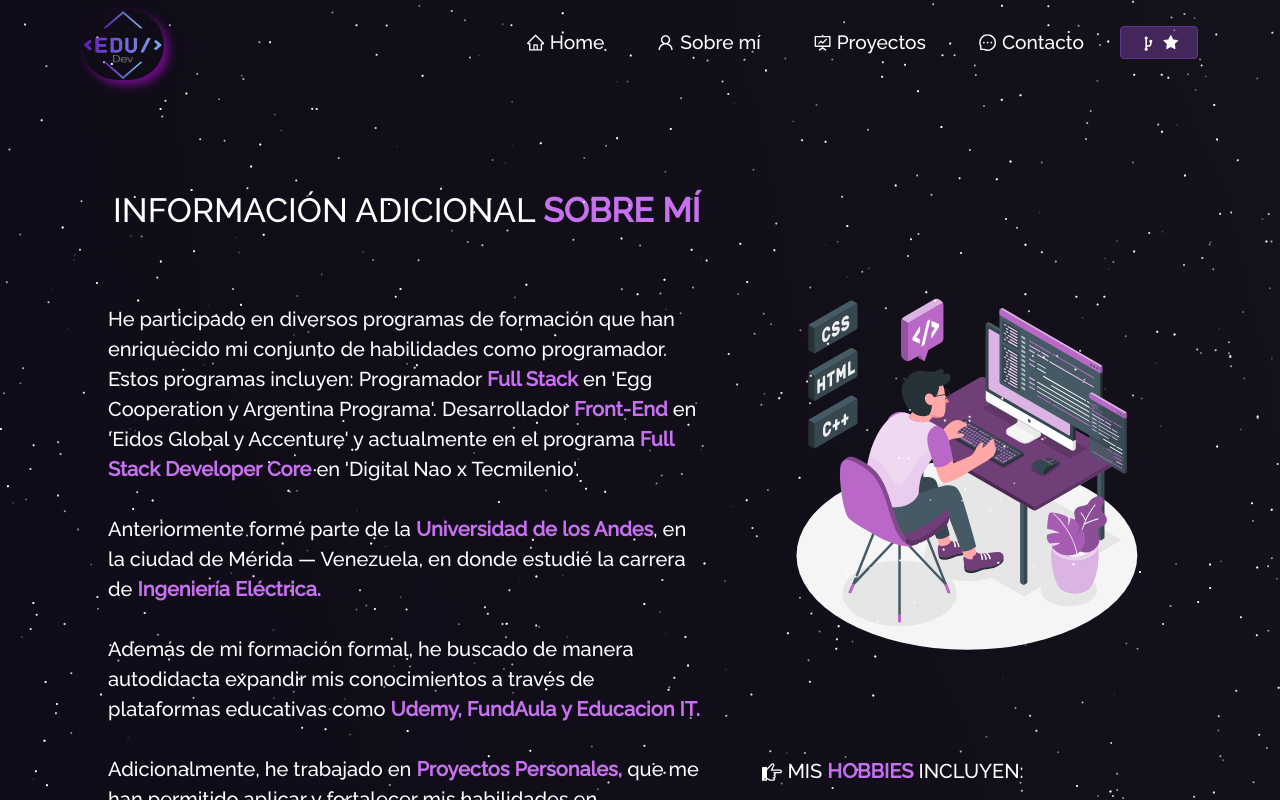
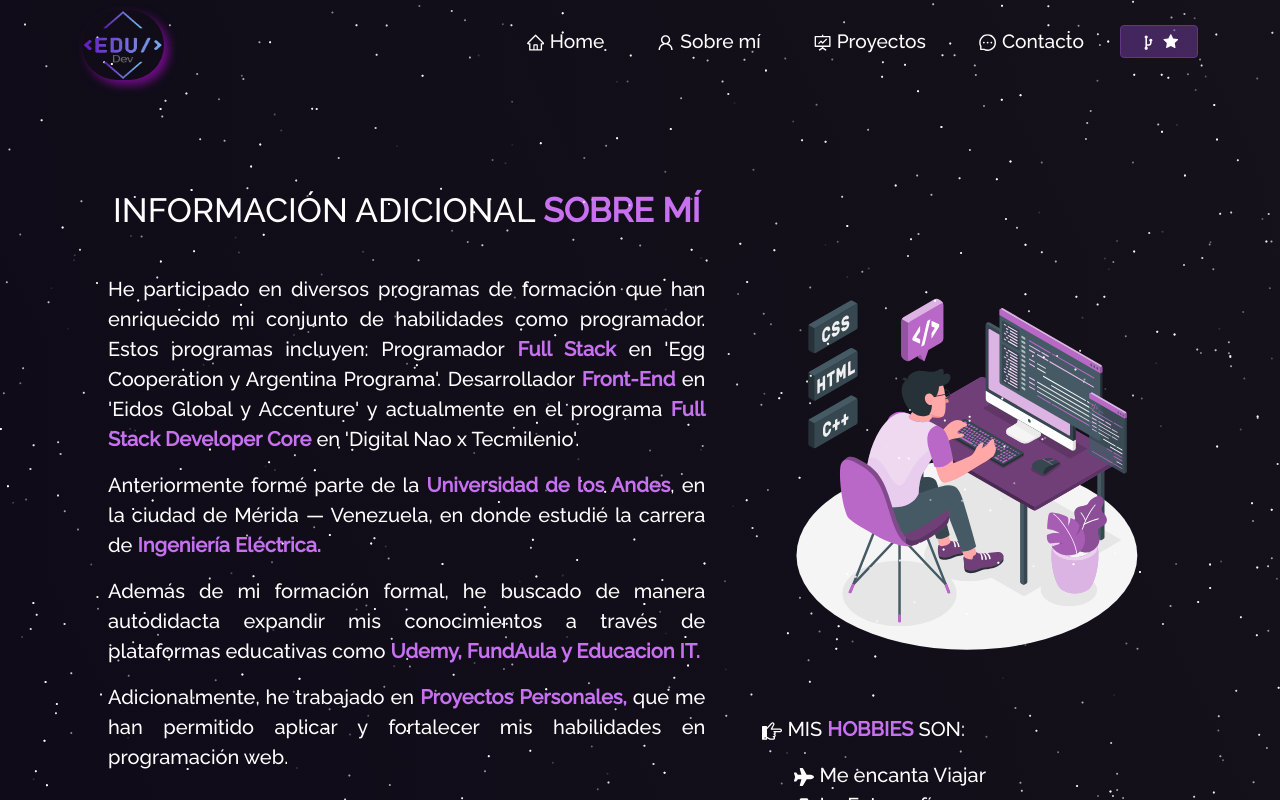
Before and after one commit to eduardoe92/WebSite, a React (Create React App) app: page /about in a window 1280 px wide. Shown: the top 800 px of the page. Built offline with nearby package versions, Linux system fonts and the light colour scheme.

Commit message:
optimización

```diff
--- a/src/components/About/About.jsx
+++ b/src/components/About/About.jsx
@@ -19,7 +19,7 @@ function About() {
             style={{
               justifyContent: "center",
               paddingTop: "30px",
-              paddingBottom: "50px",
+              paddingBottom: "5px",
             }}
           >
             <h1 className= "text-uppercase"style={{ fontSize: "2.1em", paddingBottom: "20px" }}>
@@ -36,7 +36,7 @@ function About() {
               src={homeLogo}
               alt="home pic"
               className="img-fluid"
-              style={{ maxHeight: "380px", marginBottom: "18%" }}
+              style={{ maxHeight: "380px", marginBottom: "38px" }}
             />
             <Hobbies />
           </Col>
--- a/src/components/About/AboutCard.jsx
+++ b/src/components/About/AboutCard.jsx
@@ -1,52 +1,41 @@
 import React from "react";
 import Card from "react-bootstrap/Card";
-import { FaArrowsAlt, FaCalendar, FaCogs, FaComment, FaPaintBrush, FaSearch, FaUserFriends } from "react-icons/fa";
-import { ImPointRight } from "react-icons/im";
+import SoftSkills from "./SoftSkills";
 
 function AboutCard() {
-
-  const skills = [
-    { icon: <FaCogs />, text: "Pensamiento Lógico y Analítico" },
-    { icon: < FaComment />, text: "Comunicación Efectiva" },
-    { icon: < FaSearch />, text: "Atención a los Detalles" },
-    { icon: < FaCalendar />, text: "Gestión del Tiempo" },
-    { icon: < FaUserFriends />, text: "Trabajar en Equipo" },
-    { icon: < FaArrowsAlt />, text: "Adaptabilidad" },
-    { icon: < FaPaintBrush />, text: "Creatividad" },
-  ];
-
   return (
     <Card className="quote-card-view">
       <Card.Body>
-        <blockquote className="blockquote mb-0">
-          <p style={{ textAlign: "left" }}>
-            <br /> He participado en diversos programas de formación que han enriquecido mi conjunto de habilidades como programador.
-            Estos programas incluyen: Programador <strong className="purple">Full Stack</strong> en 'Egg Cooperation y Argentina Programa'.
-            Desarrollador <strong className="purple">Front-End</strong> en 'Eidos Global y Accenture' y actualmente en el programa
-            <strong className="purple"> Full Stack Developer Core</strong> en 'Digital Nao x Tecmilenio'.
-            <br />
-            <br/> Anteriormente formé parte de la <strong className="purple">Universidad de los Andes</strong>, en la ciudad de Mérida — Venezuela,
-            en donde estudié la carrera de <strong className="purple">Ingeniería Eléctrica.</strong>
-            <br/>
-            <br />
-            Además de mi formación formal, he buscado de manera autodidacta expandir mis conocimientos a través de plataformas educativas
-            como <strong className="purple">Udemy, FundAula y Educacion IT. </strong>
-            <br />
-            <br />
-            Adicionalmente, he trabajado en <strong className="purple">Proyectos Personales,</strong> que me han permitido aplicar y fortalecer
-            mis habilidades en programación web.
-            <br />
+        <blockquote className="blockquote mb-0" style={{ textAlign: "justify" }}>
+          <p>
+            He participado en diversos programas de formación que han
+            enriquecido mi conjunto de habilidades como programador. Estos
+            programas incluyen: Programador
+            <strong className="purple"> Full Stack</strong> en 'Egg Cooperation y
+            Argentina Programa'. Desarrollador
+            <strong className="purple"> Front-End</strong> en 'Eidos Global y
+            Accenture' y actualmente en el programa
+            <strong className="purple"> Full Stack Developer Core</strong> en
+            'Digital Nao x Tecmilenio'.
           </p>
-          <p className="about-activity text-uppercase">
-            <ImPointRight /> Poseo <strong className="purple">Habilidades</strong> en:
+          <p>
+            Anteriormente formé parte de la
+            <strong className="purple"> Universidad de los Andes</strong>, en la
+            ciudad de Mérida — Venezuela, en donde estudié la carrera de
+            <strong className="purple"> Ingeniería Eléctrica.</strong>
           </p>
-          <ul>
-            {skills.map((skill, index) => (
-              <li key={index} className="about-activity">
-                {skill.icon} {skill.text}
-              </li>
-            ))}
-          </ul>
+          <p>
+            Además de mi formación formal, he buscado de manera autodidacta
+            expandir mis conocimientos a través de plataformas educativas como
+            <strong className="purple"> Udemy, FundAula y Educacion IT. </strong>
+          </p>
+          <p>
+            Adicionalmente, he trabajado en
+            <strong className="purple"> Proyectos Personales,</strong> que me han
+            permitido aplicar y fortalecer mis habilidades en programación web.
+            <p />
+          </p>
+          <SoftSkills />
         </blockquote>
       </Card.Body>
     </Card>
--- a/src/components/About/Hobbies.jsx
+++ b/src/components/About/Hobbies.jsx
@@ -1,6 +1,13 @@
 import React from "react";
 import Card from "react-bootstrap/Card";
-import { FaBaseballBall, FaCamera, FaCar, FaFutbol, FaHeadphones, FaPlane } from "react-icons/fa";
+import {
+    FaBaseballBall,
+    FaCamera,
+    FaCar,
+    FaFutbol,
+    FaHeadphones,
+    FaPlane,
+} from "react-icons/fa";
 import { ImPointRight } from "react-icons/im";
 
 function Hobbies() {
@@ -10,7 +17,7 @@ function Hobbies() {
     { icon: <FaCar />, text: "La Fórmula 1" },
     { icon: <FaBaseballBall />, text: "El Béisbol" },
     { icon: <FaFutbol />, text: "El Fútbol" },
-        { icon: <FaHeadphones />, text: "El Rock" }
+    { icon: <FaHeadphones />, text: "El Rock" },
     ];
 
     return (
@@ -18,7 +25,7 @@ function Hobbies() {
         <Card.Body>
         <blockquote className="blockquote mb-0">
             <p className="about-activity text-uppercase">
-                        <ImPointRight /> Mis <strong className="purple">Hobbies</strong> incluyen:
+            <ImPointRight /> Mis <strong className="purple">Hobbies</strong> son:
             </p>
             <ul>
             {hobbies.map((hobby, index) => (
--- /dev/null
+++ b/src/components/About/SoftSkills.jsx
@@ -0,0 +1,45 @@
+import React from "react";
+import Card from "react-bootstrap/Card";
+import {
+    FaArrowsAlt,
+    FaCalendar,
+    FaCogs,
+    FaComment,
+    FaPaintBrush,
+    FaSearch,
+    FaUserFriends,
+} from "react-icons/fa";
+import { ImPointRight } from "react-icons/im";
+
+function SoftSkills() {
+const softSkills = [
+    { icon: <FaCogs />, text: "Pensamiento Lógico y Analítico" },
+    { icon: <FaComment />, text: "Comunicación Efectiva" },
+    { icon: <FaSearch />, text: "Atención a los Detalles" },
+    { icon: <FaCalendar />, text: "Gestión del Tiempo" },
+    { icon: <FaUserFriends />, text: "Trabajar en Equipo" },
+    { icon: <FaArrowsAlt />, text: "Adaptabilidad" },
+    { icon: <FaPaintBrush />, text: "Creatividad" },
+];
+
+return (
+    <Card className="quote-card-view">
+        <Card.Body>
+            <blockquote className="blockquote mb-0">
+                <p className="about-activity text-uppercase">
+                    <ImPointRight /> Poseo <strong className="purple">Habilidades</strong> en:
+                </p>
+            <ul>
+            {softSkills.map((hobby, index) => (
+            <li key={index} className="about-activity">
+                {hobby.icon} {hobby.text}
+            </li>
+            ))}
+                </ul>
+            </blockquote>
+        </Card.Body>
+    </Card>
+);
+}
+
+export default SoftSkills;
--- a/src/components/About/Techstack.jsx
+++ b/src/components/About/Techstack.jsx
@@ -30,7 +30,6 @@ function Techstack() {
   ];
 
   return (
-
     <Row style={{ justifyContent: "center", paddingBottom: "50px" }}>
       {stack.map((stack, index) => (
         <Col key={index} xs={4} md={2} className="tech-icons">
--- a/src/components/Contact/ContactText.jsx
+++ b/src/components/Contact/ContactText.jsx
@@ -5,19 +5,24 @@ function ContactText() {
     return (
     <Card className="quote-card-view">
         <Card.Body>
-                <blockquote className="blockquote mb-0">
-                    <p style={{ textAlign: "left" }}>
-                        <br /> Estoy a tu disposición para abordar cualquier <strong className="purple">pregunta o inquietud</strong> que puedas tener.
-                        Si deseas ponerte en contacto conmigo, conectarte a través de mis <strong className="purple">redes sociales. </strong>
-                        Por favor, ten en cuenta que mi disponibilidad puede variar, pero haré todo lo posible por responder a tu
-                        <strong className="purple"> mensaje</strong> en el menor tiempo posible.
-                        <br />
-                        <br />
-                        ¡Espero tener <strong className="purple">noticias</strong> tuyas pronto!
-                        <br />
-                        <br />
-                        Saludos Cordiales!
+        <blockquote className="blockquote mb-0" style={{ textAlign: "justify" }}>
+            <p>
+                Estoy a tu disposición para abordar cualquier
+                <strong className="purple"> pregunta o inquietud</strong> que
+                puedas tener. Si deseas ponerte en contacto conmigo, conectarte a
+                través de mis <strong className="purple">redes sociales.</strong>
             </p>
+            <p>
+                Por favor, ten en cuenta que mi disponibilidad puede variar, pero
+                haré todo lo posible por responder a tu
+                <strong className="purple"> mensaje</strong> en el menor tiempo
+                posible.
+            </p>
+            <p>
+                ¡Espero tener <strong className="purple">noticias</strong> tuyas
+                pronto!
+            </p>
+            <p>Saludos Cordiales.</p>
         </blockquote>
         </Card.Body>
     </Card>
--- a/src/components/Home/Home2.jsx
+++ b/src/components/Home/Home2.jsx
@@ -9,29 +9,51 @@ function Home2() {
       <Container>
         <Row>
           <Col md={8} className="home-about-description">
-            <h1 className= "text-uppercase" style={{ fontSize: "2.6em" }}>
+            <h1 className="text-uppercase" style={{ fontSize: "2.6em" }}>
               Permíteme <strong className="purple"> Presentarme </strong>
             </h1>
-            <p className="home-about-body">
-              Soy un apasionado <strong className="purple">Programador Web</strong> en constante formación.
-              <br />
-              <br />Actualmente resido en <strong className="purple">Buenos Aires, Argentina,</strong> aunque soy originario de <b className="purple">Mérida, Venezuela.</b>
-              <br />
-              <br />A lo largo de mi trayecto, he invertido mi tiempo en adquirir diversos conocimientos y habilidades relevantes para la industria, las cuales son:
-              <i>
-                <b className="purple"> Java, JavaScript, HTML, CSS, Bootstrap, Tailwind-CSS, React, Astro, GitHub, MySQL, Vercel, Spring, Figma, Trello, Jira y WordPress. </b>
-              </i>
-              <br />
-              <br />
-              Siento una profunda pasión por la tecnología y el desarrollo web, y estoy comprometido a seguir aprendiendo cada día para convertirme en un&nbsp;
-              <i>
-                <strong className="purple">Profesional de Excelencia</strong> en el {" "}
-                <strong className="purple">Mundo IT.</strong>
-              </i>
-              <br />
-              <br />
-              Estoy dispuesto a asumir <strong className="purple">Nuevos Desafíos</strong> y formar parte de equipos innovadores en el sector.
+            <blockquote
+              className="home-about-body"
+              style={{ textAlign: "justify" }}
+            >
+              <p>
+                Soy un apasionado
+                <strong className="purple"> Programador Web</strong> en
+                constante formación.{" "}
               </p>
+              <p>
+                Actualmente resido en
+                <strong className="purple"> Buenos Aires, Argentina,</strong>
+                aunque soy originario de
+                <strong className="purple"> Mérida, Venezuela.</strong>
+              </p>
+              <p>
+                A lo largo de mi trayecto, he invertido mi tiempo en adquirir
+                diversos conocimientos y habilidades relevantes para la
+                industria, las cuales son:
+                <strong className="purple">
+                  {" "}
+                  Java, JavaScript, HTML, CSS, Bootstrap, Tailwind-CSS, React,
+                  Astro, GitHub, MySQL, Vercel, Spring, Figma, Trello, Jira y
+                  WordPress.
+                </strong>
+              </p>
+              <p>
+                Siento una profunda pasión por la tecnología y el desarrollo
+                web, y estoy comprometido a seguir aprendiendo cada día para
+                convertirme en un
+                <strong className="purple">
+                  {" "}
+                  Profesional de Excelencia
+                </strong>{" "}
+                en el <strong className="purple"> Mundo IT.</strong>
+              </p>
+              <p>
+                Estoy dispuesto a asumir
+                <strong className="purple"> Nuevos Desafíos</strong> y formar
+                parte de equipos innovadores en el sector.
+              </p>
+            </blockquote>
           </Col>
           <Col md={4} className="myAvtar">
             <img
@@ -39,13 +61,13 @@ function Home2() {
               className="img-fluid"
               alt="avatar"
               style={{
-                  borderRadius: '45%',
-                  boxShadow: '10px 10px 20px rgb(112, 12, 134)'
+                borderRadius: "45%",
+                boxShadow: "10px 10px 20px rgb(112, 12, 134)",
               }}
             />
           </Col>
         </Row>
-        <SocialNetworks/>
+        <SocialNetworks />
       </Container>
     </Container>
   );
--- a/src/components/Home/Type.jsx
+++ b/src/components/Home/Type.jsx
@@ -3,7 +3,7 @@ import Typewriter from "typewriter-effect";
 
 function Type() {
   return (
-    <Typewriter
+    <Typewriter className="text-uppercase"
       options={{
         strings: [
           "Programador Full Stack",
--- a/src/components/Navbar.jsx
+++ b/src/components/Navbar.jsx
@@ -1,3 +1,110 @@
+// import React, { useState } from "react";
+// import Navbar from "react-bootstrap/Navbar";
+// import Nav from "react-bootstrap/Nav";
+// import Container from "react-bootstrap/Container";
+// import logo from "../Assets/logo.webp";
+// import Button from "react-bootstrap/Button";
+// import { Link } from "react-router-dom";
+// import { CgGitFork } from "react-icons/cg";
+// import {
+//   AiFillStar,
+//   AiOutlineHome,
+//   AiOutlineFundProjectionScreen,
+//   AiOutlineUser,
+//   AiOutlineMessage,
+// } from "react-icons/ai";
+
+// function NavBar() {
+//   const [expand, updateExpanded] = useState(false);
+//   const [navColour, updateNavbar] = useState(false);
+
+//   function scrollHandler() {
+//     if (window.scrollY >= 20) {
+//       updateNavbar(true);
+//     } else {
+//       updateNavbar(false);
+//     }
+//   }
+
+//   window.addEventListener("scroll", scrollHandler);
+
+//   return (
+//     <Navbar
+//       expanded={expand}
+//       fixed="top"
+//       expand="md"
+//       className={navColour ? "sticky" : "navbar"}
+//     >
+//       <Container>
+//         <Navbar.Brand href="/" className="d-flex">
+//           <img src={logo} className="img-fluid logo" alt="brand" />
+//         </Navbar.Brand>
+//         <Navbar.Toggle
+//           aria-controls="responsive-navbar-nav"
+//           onClick={() => {
+//             updateExpanded(expand ? false : "expanded");
+//           }}
+//         >
+//           <span></span>
+//           <span></span>
+//           <span></span>
+//         </Navbar.Toggle>
+//         <Navbar.Collapse id="responsive-navbar-nav">
+//           <Nav className="ms-auto" defaultActiveKey="#home">
+//             <Nav.Item>
+//               <Nav.Link as={Link} to="/" onClick={() => updateExpanded(false)}>
+//                 <AiOutlineHome style={{ marginBottom: "2px" }} /> Home
+//               </Nav.Link>
+//             </Nav.Item>
+//             <Nav.Item>
+//               <Nav.Link
+//                 as={Link}
+//                 to="/about"
+//                 onClick={() => updateExpanded(false)}
+//               >
+//                 <AiOutlineUser style={{ marginBottom: "2px" }} /> Sobre mí
+//               </Nav.Link>
+//             </Nav.Item>
+//             <Nav.Item>
+//               <Nav.Link
+//                 as={Link}
+//                 to="/project"
+//                 onClick={() => updateExpanded(false)}
+//               >
+//                 <AiOutlineFundProjectionScreen
+//                   style={{ marginBottom: "2px" }}
+//                 />{" "}
+//                 Proyectos
+//               </Nav.Link>
+//             </Nav.Item>
+//             <Nav.Item>
+//               <Nav.Link
+//                 as={Link}
+//                 to="/contact"
+//                 onClick={() => updateExpanded(false)}
+//               >
+//                 <AiOutlineMessage style={{ marginBottom: "2px" }} /> Contacto
+//               </Nav.Link>
+//             </Nav.Item>
+//             <Nav.Item className="fork-btn">
+//               <Button
+//                 href="https://github.com/eduardoe92"
+//                 target="_blank"
+//                 className="fork-btn-inner"
+//               >
+//                 <CgGitFork style={{ fontSize: "1.2em" }} />{" "}
+//                 <AiFillStar style={{ fontSize: "1.1em" }} />
+//               </Button>
+//             </Nav.Item>
+//           </Nav>
+//         </Navbar.Collapse>
+//       </Container>
+//     </Navbar>
+//   );
+// }
+
+// export default NavBar;
+
 import React, { useState } from "react";
 import Navbar from "react-bootstrap/Navbar";
 import Nav from "react-bootstrap/Nav";
@@ -28,6 +135,31 @@ function NavBar() {
 
   window.addEventListener("scroll", scrollHandler);
 
+  const navItems = [
+    {
+      to: "/",
+      icon: <AiOutlineHome />,
+      text: "Home",
+    },
+    {
+      to: "/about",
+      icon: <AiOutlineUser />,
+      text: "Sobre mí",
+    },
+    {
+      to: "/project",
+      icon: (
+        <AiOutlineFundProjectionScreen />
+      ),
+      text: "Proyectos",
+    },
+    {
+      to: "/contact",
+      icon: <AiOutlineMessage />,
+      text: "Contacto",
+    },
+  ];
+
   return (
     <Navbar
       expanded={expand}
@@ -51,41 +183,18 @@ function NavBar() {
         </Navbar.Toggle>
         <Navbar.Collapse id="responsive-navbar-nav">
           <Nav className="ms-auto" defaultActiveKey="#home">
-            <Nav.Item>
-              <Nav.Link as={Link} to="/" onClick={() => updateExpanded(false)}>
-                <AiOutlineHome style={{ marginBottom: "2px" }} /> Home
-              </Nav.Link>
-            </Nav.Item>
-            <Nav.Item>
-              <Nav.Link
-                as={Link}
-                to="/about"
-                onClick={() => updateExpanded(false)}
-              >
-                <AiOutlineUser style={{ marginBottom: "2px" }} /> Sobre mí
-              </Nav.Link>
-            </Nav.Item>
-            <Nav.Item>
-              <Nav.Link
-                as={Link}
-                to="/project"
-                onClick={() => updateExpanded(false)}
-              >
-                <AiOutlineFundProjectionScreen
+            {navItems.map((item, index) => (
+              <Nav.Item key={index}>
+                <Nav.Link
+                  as={Link}
+                  to={item.to}
+                  onClick={() => updateExpanded(false)}
                   style={{ marginBottom: "2px" }}
-                />{" "}
-                Proyectos
-              </Nav.Link>
-            </Nav.Item>
-            <Nav.Item>
-              <Nav.Link
-                as={Link}
-                to="/contact"
-                onClick={() => updateExpanded(false)}
-              >
-                <AiOutlineMessage style={{ marginBottom: "2px" }} /> Contacto
-              </Nav.Link>
-            </Nav.Item>
+                >
+                  {item.icon} {item.text}
+                </Nav.Link>
+              </Nav.Item>
+            ))}
             <Nav.Item className="fork-btn">
               <Button
                 href="https://github.com/eduardoe92"
```
Lines whose indentation alone changed are shown as unchanged.
